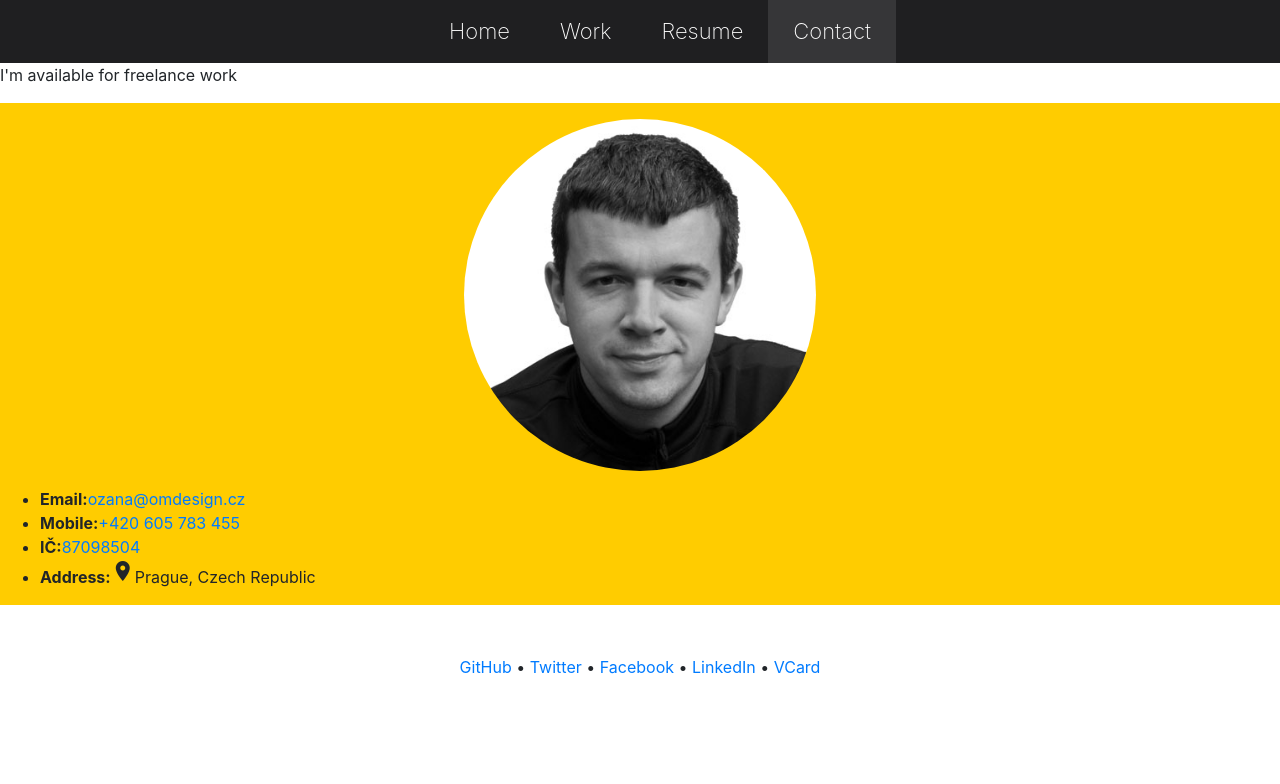
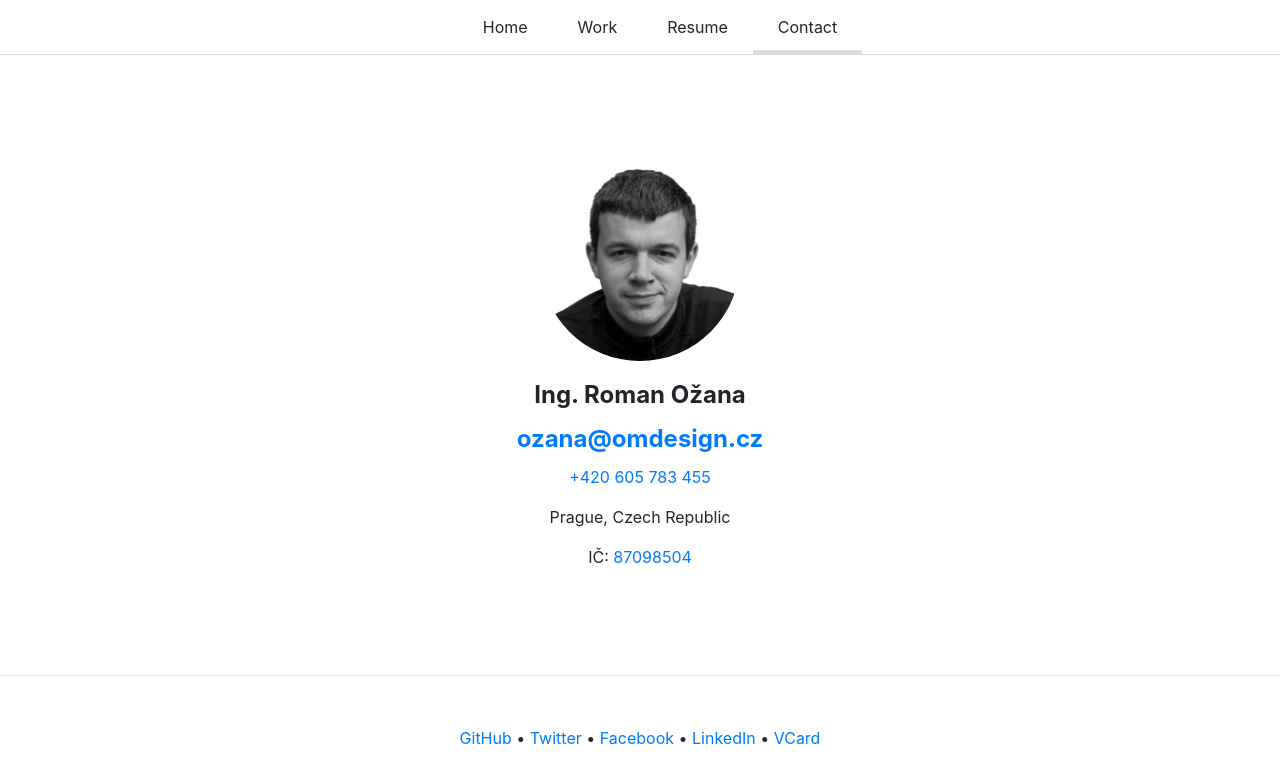
Before and after one commit to OzzyCzech/omdesign.cz, a Next.js app: page /contact in a window 1280 px wide. Shown: the top 784 px of the page. Built offline with nearby package versions, Linux system fonts and the light colour scheme.

Commit message:
Contact & Resume

```diff
--- a/components/layout.css
+++ b/components/layout.css
@@ -1,38 +1,32 @@
 @import 'https://cdnjs.cloudflare.com/ajax/libs/twitter-bootstrap/4.0.0-beta/css/bootstrap-reboot.css';
-@import 'http://code.ionicframework.com/ionicons/2.0.1/css/ionicons.min.css';
 
 header {
   nav {
     display: flex;
-    font-size: 22px;
-    font-weight: 200;
-    background: #1F1F21;
-    color: #fff;
+    border-bottom: 1px solid #ddd;
 
     ul {
       display: flex;
       margin: auto;
     }
 
-    ul {
-      li {
+    ul li {
       display: block;
     }
 
+    ul {
+
       li.active a {
-        background: rgba(255, 255, 255, 0.1);
-        transition: background-color 400ms ease-in;
+        border-bottom: 4px solid #ddd;
+        padding-bottom: 11px;
       }
 
       a {
-        display: block;
         padding: 15px 25px;
         cursor: pointer;
+        display: block;
       }
 
-      a:hover {
-        background: rgba(255, 255, 255, .1);
-      }
     }
   }
 }
@@ -53,8 +47,8 @@ img, embed, object, audio, video {
   cursor: pointer;
   filter: grayscale(100%);
 
-  width: 22rem;
-  height: 22rem;
+  width: 200px;
+  height: 200px;
 
   &:hover {
     filter: none;
--- a/components/layout.js
+++ b/components/layout.js
@@ -1,16 +1,15 @@
 import Head from 'next/head'
 
-export default ({children, title = "Hi, I'm Roman Ožana a freelance web designer based in Prague", css = ''}) => (
+export default ({children, css = ''}) => (
 		<div className="page">
 			<Head>
 				<meta charSet="utf-8"/>
-				<title>{title}</title>
+				<title>Roman Ožana</title>
 				<meta name="viewport" content="initial-scale=1.0, width=device-width"/>
 				<meta name="robots" content="all"/>
 				<meta name="author" content="All: Roman Ozana; e-mail: ozana@omdesign.cz"/>
 				<meta name="google-site-verification" content="4LFYmB-l6Y6CTN9Cto7z8EiPwQy-ecopaMP-6pxQUKo"/>
 				<link rel="me" type="text/html" href="https://plus.google.com/102792250956539127203"/>
-				<link href="https://fonts.googleapis.com/icon?family=Material+Icons" rel="stylesheet"/>
 				<link rel="shortcut icon" href="/favicon.ico"/>
 				<link rel="author" href="/humans.txt"/>
 				<style dangerouslySetInnerHTML={{__html: css}}/>
--- a/pages/contact.css
+++ b/pages/contact.css
@@ -1,11 +1,25 @@
 @import '../components/layout.css';
 
-.contact-information {
+.page {
   display: grid;
-  background: #FFCC00;
+  height: 100vh;
+  grid-template-rows: auto 1fr auto;
 }
 
-.contact-social {
+main {
+  display: grid;
+}
+
+.page section {
   text-align: center;
-  padding: 50px;
 }
+
+section.contact-information {
+  justify-self: center;
+  align-self: center;
+}
+
+section.contact-social {
+  padding: 50px 20px;
+  border-top: 1px solid #e5e5e5;
+}
--- a/pages/contact.js
+++ b/pages/contact.js
@@ -3,40 +3,26 @@ import Nav from '../components/nav'
 import Head from 'next/head'
 import contact from './contact.css'
 
-const ContactClaim = () =>
-		<section className="contact-claim">
-			<p>I'm <span>available</span> for freelance work</p>
+const ContactInformation = () =>
+		<section className="contact-information">
+
+			<a href="/me" title="Download image..." className="avatar"></a>
+
+			<h1>Ing. Roman Ožana</h1>
+
+			<h1><a href="mailto:ozana@omdesign.cz">ozana@omdesign.cz</a></h1>
+
+			<p><a href="tel:+420605783455" itemprop="telephone">+420&nbsp;605&nbsp;783&nbsp;455</a></p>
+
+			<p>Prague, Czech Republic</p>
+
+			<p>
+				IČ: <a href="http://www.rzp.cz/cgi-bin/aps_cacheWEB.sh?VSS_SERV=ZVWSBJFND&Action=Search&ICO=87098504"
+				       title="Registration number" target="_blank">87098504</a>
+			</p>
 		</section>;
 
-const ContactInformation = () =>
-		<section className="contact-information">
-			<div>
-				<a href="/me" title="Download image..." className="avatar"></a>
-			</div>
-			<div>
-				<ul>
-					<li>
-						<strong>Email:</strong>
-						<a href="mailto:ozana@omdesign.cz">ozana@omdesign.cz</a>
-					</li>
-					<li>
-						<strong>Mobile:</strong>
-						<a href="tel:+420605783455" itemprop="telephone">+420&nbsp;605&nbsp;783&nbsp;455</a>
-					</li>
-					<li>
-						<strong>IČ:</strong>
-						<a href="http://www.rzp.cz/cgi-bin/aps_cacheWEB.sh?VSS_SERV=ZVWSBJFND&amp;Action=Search&amp;ICO=87098504"
-						   title="Registration number" target="_blank">87098504</a>
-					</li>
-					<li>
-						<strong>Address:</strong>
-						<span><i className="material-icons">location_on</i>Prague, Czech Republic</span>
-					</li>
-				</ul>
-			</div>
-		</section>;
-
-const ContactFooter = () =>
+const SocialMedia = () =>
 		<section className="contact-social">
 			<a href="https://github.com/OzzyCzech/" target="_blank">GitHub</a>{' '}&bull;{' '}
 			<a href="https://www.twitter.com/OzzyCzech" target="_blank">Twitter</a>{' '}&bull;{' '}
@@ -46,16 +32,24 @@ const ContactFooter = () =>
 		</section>;
 
 
+const ContactFooter = () =>
+		<section className="contact-footer">
+			<p>I'm <abbr title="sometimes :-)">available</abbr> for freelance work</p>
+		</section>;
+
 export default () => (
-		<Layout active="contact" css={contact}>
-			<Head><title>Roman Ožana - Contact</title></Head>
+		<Layout css={contact} title="OMG">
+			<Head>
+				<title>Contact | Roman Ožana</title>
+			</Head>
 			<header>
 				<Nav active="contact"/>
 			</header>
 			<main>
-				<ContactClaim/>
 				<ContactInformation/>
-				<ContactFooter/>
 			</main>
+			<footer>
+				<SocialMedia/>
+			</footer>
 		</Layout>
 )
--- a/pages/index.css
+++ b/pages/index.css
@@ -2,15 +2,15 @@
 
 .page {
   display: grid;
+  height: 100vh;
+  grid-template-rows: auto 1fr auto;
 }
 
 main {
-  background: #f7f7f7;
-  text-align: center;
+
 }
 
 .page > footer {
-  background: #fff;
   border-top: 1px solid #eee;
   text-align: center;
   padding: 20px;
--- a/pages/work.js
+++ b/pages/work.js
@@ -144,9 +144,9 @@ const AndMore = () =>
 		</article>;
 
 export default () => (
-		<Layout active="work" css={work}>
+		<Layout css={work}>
 			<Head>
-				<title>Work</title>
+				<title>Work | Roman Ožana</title>
 			</Head>
 
 			<header >
```
Also changed, not shown: pages/index.js (+4 -7 lines), pages/resume.js (+59 -3 lines). Lines whose indentation alone changed are shown as unchanged.
